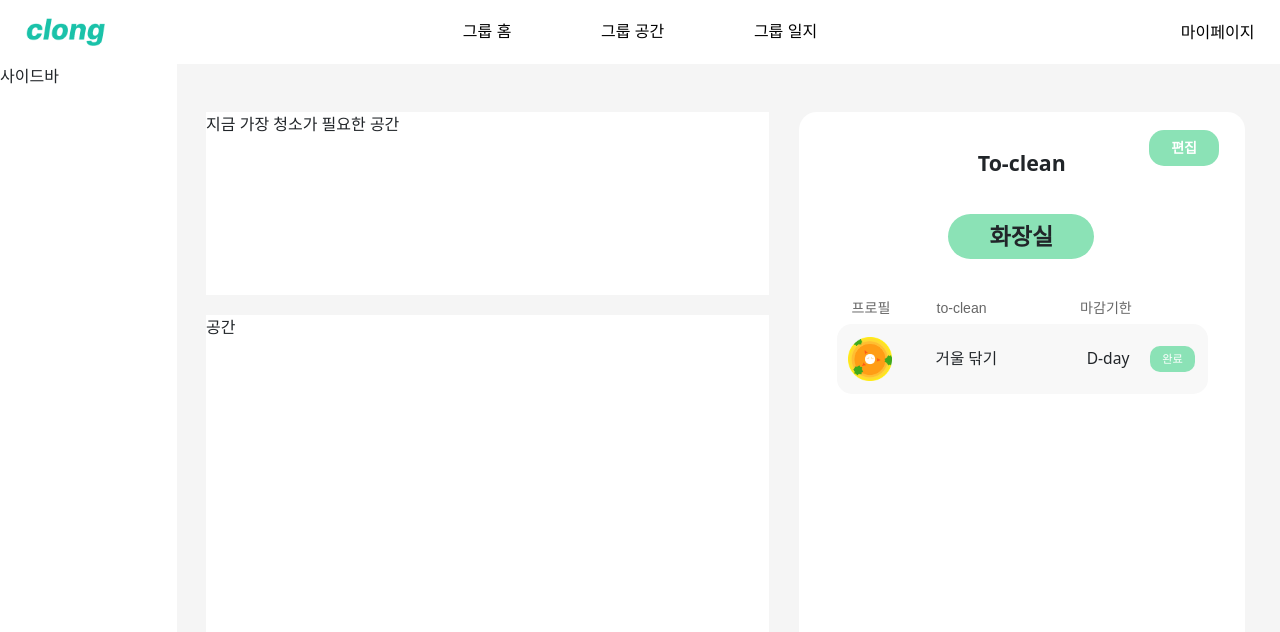
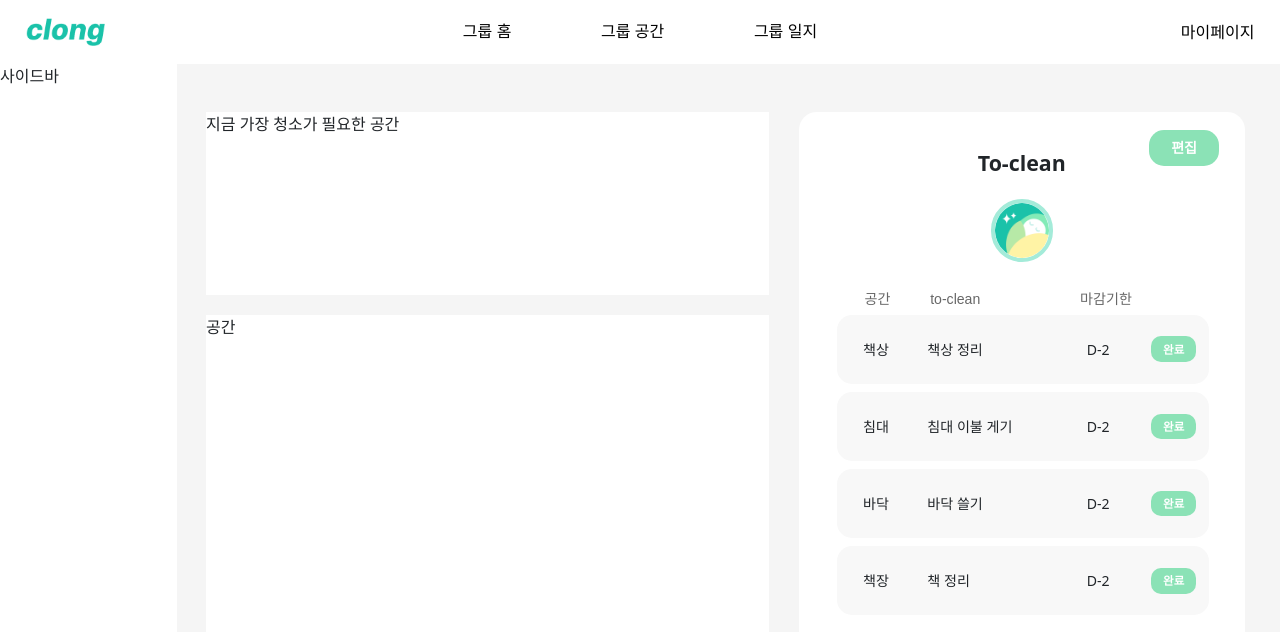
Before and after one commit to Co-sol/clong_front, a React (Vite) app: page /groupSpace in a window 1280 px wide. Shown: the top 632 px of the page. Built offline with nearby package versions, Linux system fonts and the light colour scheme; a web font is replaced by a local one.

Commit message:
완료 버튼 클릭 시 검토 대기  구현 완료

```diff
--- a/src/components/CheckList/GList.jsx
+++ b/src/components/CheckList/GList.jsx
@@ -18,7 +18,8 @@ const GList = () => {
     const groupData = checkListData.filter(
         (item) =>
             item.target === "group" &&
-            String(item.place) === String(selectedPlace)
+            String(item.place) === String(selectedPlace) &&
+            item.wait !== 1
     );
 
     const onClickAdd = () => {
--- a/src/components/CheckList/PList.jsx
+++ b/src/components/CheckList/PList.jsx
@@ -19,7 +19,8 @@ const PList = () => {
     const targetPersonData = checkListData.filter(
         (item) =>
             item.target === "person" &&
-            String(item.name) === String(selectedName)
+            String(item.name) === String(selectedName) &&
+            item.wait !== 1
     );
     const targetPlaceData = placeData.filter(
         (item) =>
--- a/src/components/CheckList/PListItem.jsx
+++ b/src/components/CheckList/PListItem.jsx
@@ -4,11 +4,13 @@ import { useContext } from "react";
 import { toCleanDispatchContext } from "../../context/GroupContext";
 
 const PListItem = ({ isEditMode, item }) => {
-    const { onDelete } = useContext(toCleanDispatchContext);
+    const { onDelete, onWait } = useContext(toCleanDispatchContext);
     const onClickDelete = () => {
         onDelete(item.id);
     };
-
+    const onClickWait = () => {
+        onWait(item.id);
+    };
     return (
         <div className="PListItem">
             <div className="place">{item.place}</div>
@@ -17,7 +19,7 @@ const PListItem = ({ isEditMode, item }) => {
             {isEditMode ? (
                 <Button onClick={onClickDelete} type={"delete"} text={"✕"} />
             ) : (
-                <Button type={"done"} text={"완료"} />
+                <Button onClick={onClickWait} type={"done"} text={"완료"} />
             )}
         </div>
     );
--- a/src/context/GroupProvider.jsx
+++ b/src/context/GroupProvider.jsx
@@ -160,8 +160,6 @@ const checkListMockData = [
     },
 ];
 
-const waitingMockData = [];
-
 function reducer(data, action) {
     switch (action.type) {
         case "CREATE":
@@ -232,7 +230,6 @@ const GroupProvider = ({ children }) => {
         });
     };
     console.log(checkListData);
-
     return (
         <toCleanDispatchContext.Provider
             value={{ onCreate, onUpdate, onDelete, onWait }}
--- a/src/pages/GroupSpacePage.jsx
+++ b/src/pages/GroupSpacePage.jsx
@@ -17,7 +17,7 @@ function GroupSpacePage() {
                         </div>
                         <div className="space">공간</div>
                     </div>
-                    <GList />
+                    <PList />
                 </div>
             </div>
         </GroupProvider>
```
